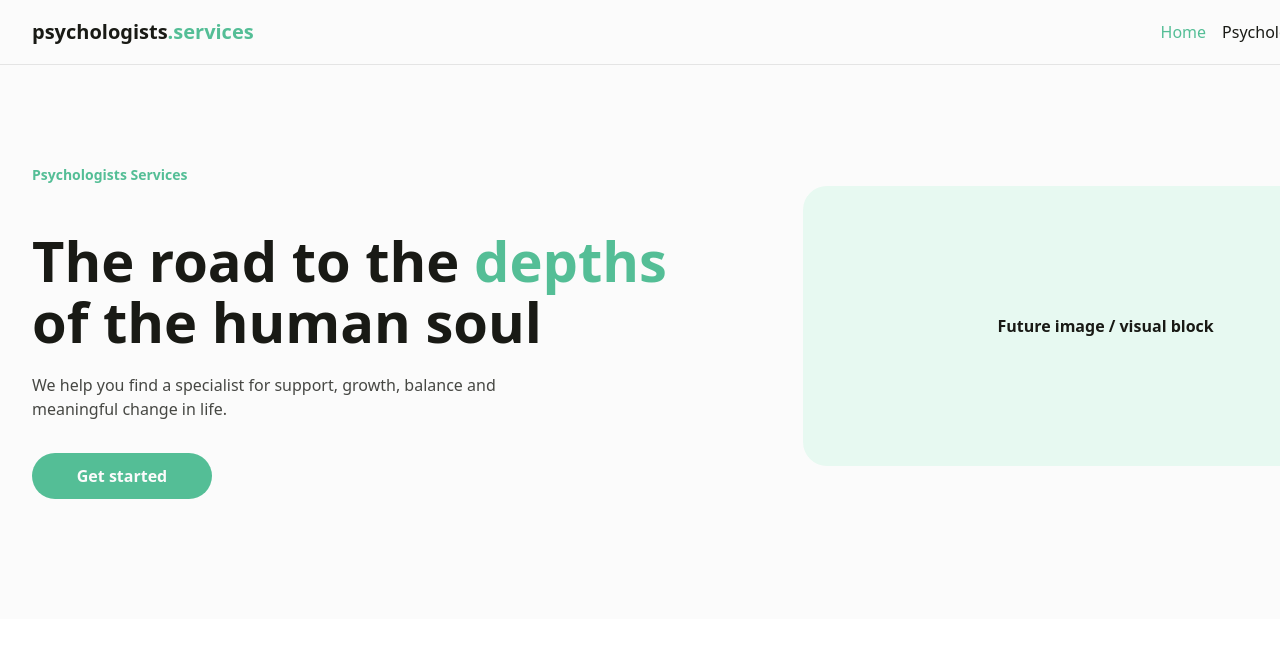
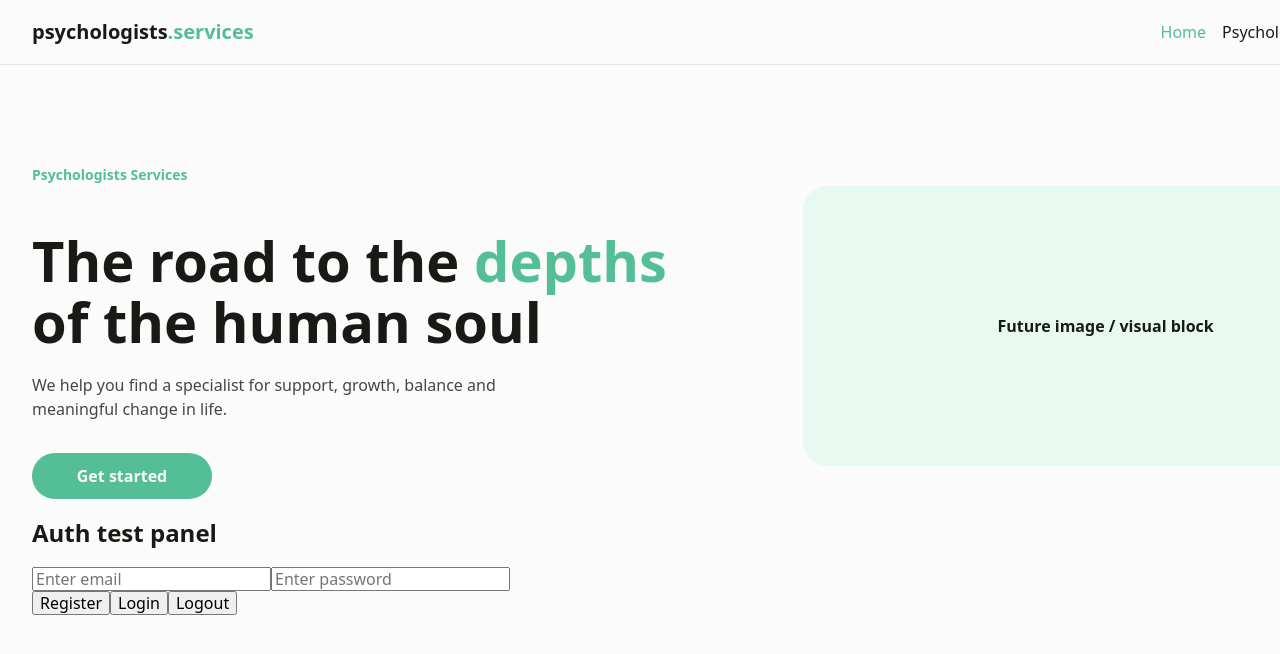
Before and after one commit to SmokingBad222/psychologists_services, a React (Vite) app: page / in a window 1280 px wide. Shown: the top 654 px of the page. Built offline with nearby package versions, Linux system fonts and the light colour scheme; no server answers.

Commit message:
add temporary auth test panel

```diff
--- a/src/api/auth.ts
+++ b/src/api/auth.ts
@@ -2,6 +2,8 @@ import type { AuthResponse, StoredAuthData } from "../types/auth";
 import { clearAuthData, saveAuthData } from "../utils/authStorage";
 
 const API_KEY = import.meta.env.VITE_FIREBASE_API_KEY;
+console.log("API_KEY: ", API_KEY);
+
 
 async function requestAuth(
     endpoint: "signUp" | "signWithPassword",
--- /dev/null
+++ b/src/components/AuthPanel/AuthPanel.tsx
@@ -0,0 +1,96 @@
+import { useEffect, useState } from "react";
+import { loginUser, logoutUser, registerUser } from "../../api/auth";
+import { getAuthData } from "../../utils/authStorage";
+import type { StoredAuthData } from "../../types/auth";
+
+export default function AuthPanel() {
+    const [email, setEmail] = useState("");
+    const [password, setPassword] = useState("");
+    const [authUser, setAuthUser] = useState<StoredAuthData | null>(null);
+    const [error, setError] = useState("");
+    const [isLoading, setIsLoading] = useState(false);
+
+    useEffect(() => {
+        const savedAuthData = getAuthData();
+        setAuthUser(savedAuthData);
+    }, []);
+
+    const handleRegister = async () => {
+        try {
+            setError("");
+            setIsLoading(true);
+
+            const data = await registerUser(email, password);
+            setAuthUser(data);
+        } catch (error) {
+            if (error instanceof Error) {
+                setError(error.message);
+            } else {
+                setError("Register failed");
+            }
+        } finally {
+            setIsLoading(false);
+        }
+    };
+
+    const handleLogin = async () => {
+        try {
+            setError("");
+            setIsLoading(true);
+
+            const data = await loginUser(email, password);
+            setAuthUser(data);
+        } catch (error) {
+            if (error instanceof Error) {
+                setError(error.message);
+            } else {
+                setError("Login failed");
+            }
+        } finally {
+            setIsLoading(false);
+        }
+    };
+
+    const handleLogout = async () => {
+        logoutUser();
+        setAuthUser(null);
+    };
+
+
+    return (
+        <section>
+            <h2>Auth test panel</h2>
+
+            <input type="email"
+                placeholder="Enter email"
+                value={email}
+                onChange={(event) => setEmail(event.target.value)}
+            />
+
+            <input type="password"
+                placeholder="Enter password"
+                value={password}
+                onChange={(event) => setPassword(event.target.value)}
+            />
+
+            <div>
+                <button type="button" onClick={handleRegister} disabled={isLoading}>Register</button>
+                <button type="button" onClick={handleLogin} disabled={isLoading}>Login</button>
+                <button type="button" onClick={handleLogout}>Logout</button>
+            </div>
+
+            {isLoading && <p>Loading...</p>}
+
+            {error && <p>{error}</p>}
+
+            {authUser && (
+                <div>
+                    <p>User is loged in</p>
+                    <p>Email: {authUser.email}</p>
+                    <p>User ID: { authUser.userId}</p>
+                </div>
+            )}
+        </section>
+    )
+
+}
--- a/src/pages/HomePage/HomePage.tsx
+++ b/src/pages/HomePage/HomePage.tsx
@@ -1,6 +1,7 @@
 import { Link } from "react-router-dom";
 import Container from "../../components/Container/Container";
 import css from "./HomePage.module.css";
+import AuthPanel from "../../components/AuthPanel/AuthPanel";
 
 export default function HomePage() {
     return (
@@ -26,6 +27,8 @@ export default function HomePage() {
                         <div className={css.card}> Future image / visual block</div>
                     </div>
                 </div>
+
+                <AuthPanel />
             </Container>
         </section>
     );
```
